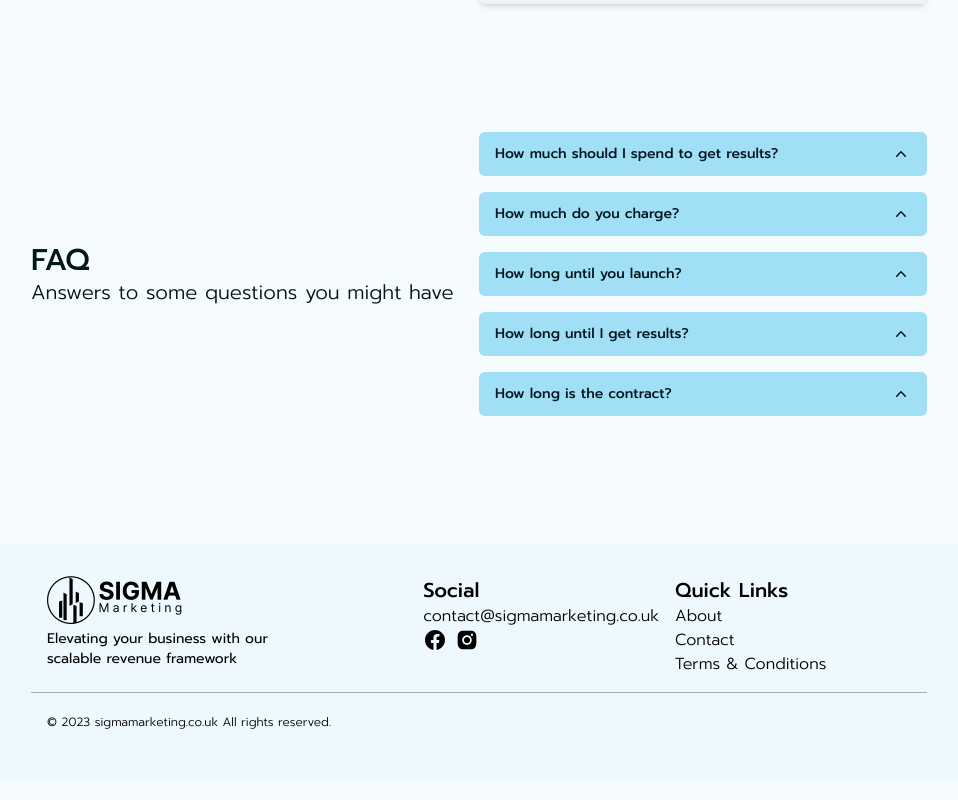
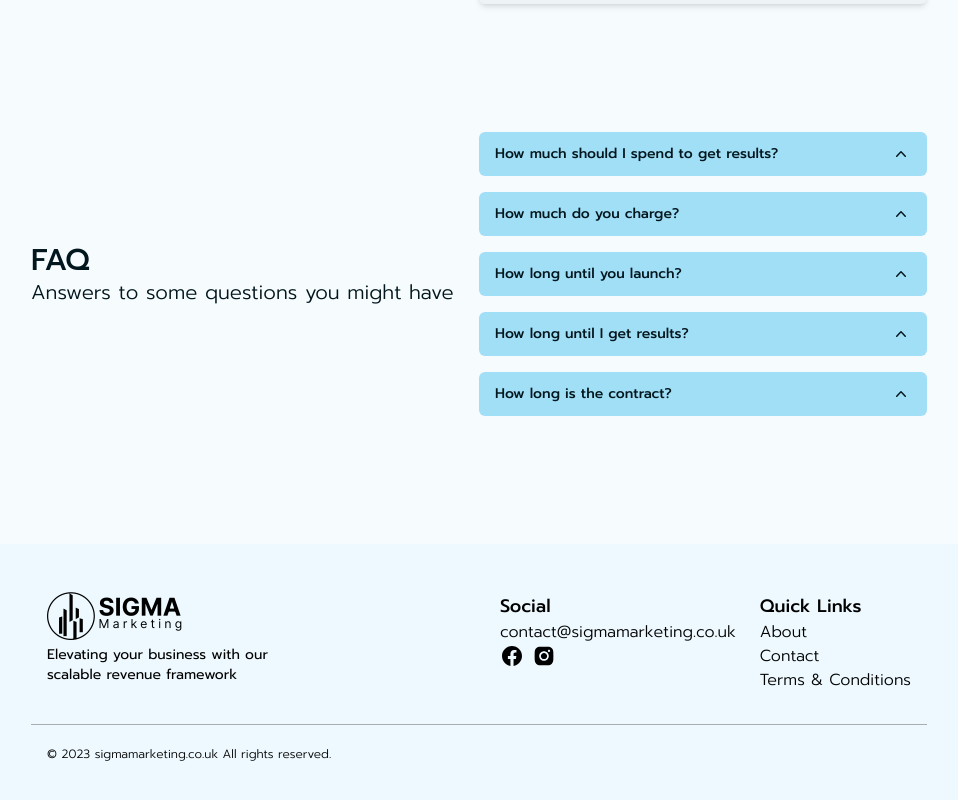
Before and after one commit to ShafiqDevs/leadluxe-marketing-website, a Next.js app: page / in a window 1280 px wide. Shown: the part 5298-6098 px from the top of the page, without its empty margins (161-1119 px from the left). Built offline with nearby package versions, Linux system fonts and the light colour scheme.

Commit message:
add smooth scrolling and fix cta button links

```diff
--- a/app/components/containers/Navbar.tsx
+++ b/app/components/containers/Navbar.tsx
@@ -7,7 +7,7 @@ import NavLink from '../ui/NavLink';
 type Props = {
 	brandIcon?: ReactNode;
 	mobileNavbar?: ReactNode;
-	navLinks: { text: string; href: string }[];
+	navLinks: { text: string; href: string; scroll?: boolean }[];
 };
 
 const Navbar = ({ brandIcon, mobileNavbar, navLinks }: Props) => {
@@ -37,6 +37,7 @@ const Navbar = ({ brandIcon, mobileNavbar, navLinks }: Props) => {
 							key={uuidv4()}
 							text={item.text}
 							href={item.href}
+							scroll={item.scroll}
 						/>
 					))}
 					<li className='rounded-full text-2xl'>
--- a/app/components/containers/SideTextContainer.tsx
+++ b/app/components/containers/SideTextContainer.tsx
@@ -17,11 +17,11 @@ const SideTextContainer = ({
 	return (
 		<div className='grid grid-cols-1 lg:grid-cols-2 w-full h-fit gap-16 lg:gap-0 '>
 			<div
-				className={`flex w-fit h-full ${
+				className={`flex h-full col-span-1 ${
 					textDirection === 'Right' && 'lg:order-last lg:mx-auto'
 				}`}>
 				<div
-					className={`flex flex-col justify-center col-span-1 text-center lg:text-start`}>
+					className={`flex flex-col w-full justify-center items-center lg:items-start`}>
 					<h3 className='text-3xl font-medium w-fit'>{Title}</h3>
 					<h4 className='text-xl font-light w-fit '>{subTitle}</h4>
 				</div>
--- a/app/components/ui/NavLink.tsx
+++ b/app/components/ui/NavLink.tsx
@@ -6,12 +6,14 @@ import { usePathname } from 'next/navigation';
 type Props = {
 	text: string;
 	href: string;
+	scroll?: boolean;
 };
 
-const NavLink = ({ text, href }: Props) => {
+const NavLink = ({ text, href, scroll = true }: Props) => {
 	return (
 		<Link
 			href={href}
+			scroll={scroll}
 			className={`${
 				usePathname() === href && 'bg-primary'
 			}  p-2 lg:p-1 w-full md:w-fit text-base text-text md:text-lg font-light hover:bg-primary/30 rounded-md  transition-all duration-200 `}>
--- a/app/layout.tsx
+++ b/app/layout.tsx
@@ -37,7 +37,7 @@ export default function RootLayout({
 	return (
 		<html
 			lang='en'
-			className='dark'
+			className='dark scroll-smooth'
 			style={{
 				colorScheme: 'dark',
 				fontFamily: prompt.style.fontFamily,
@@ -58,7 +58,10 @@ export default function RootLayout({
 						navLinks={[
 							{ text: 'services', href: '/services' },
 							{ text: 'about us', href: '/about-us' },
-							{ text: 'contact', href: '#section-contact_form' },
+							{
+								text: 'contact',
+								href: '#section-contact_form',
+							},
 						]}
 						mobileNavbar={
 							<MobileNavbar
@@ -81,7 +84,7 @@ export default function RootLayout({
 						{/* container 1 */}
 						<div
 							className='flex flex-col items-start gap-2 w-full
-					lg:flex-row px-4'>
+					lg:flex-row p-4'>
 							<div className='flex flex-col items-start gap-1'>
 								<Link
 									href={`/`}
@@ -96,14 +99,12 @@ export default function RootLayout({
 							<div
 								className='flex justify-start w-full
 						lg:justify-end'>
-								<div
-									className='grid grid-cols-1 w-fit gap-4
-							lg:grid-cols-2 '>
+								<div className='flex flex-col lg:flex-row gap-6 flex-wrap '>
 									{/* column 1 */}
-									<div className='col-span-1 flex flex-col items-start'>
-										<h4 className='text-xl font-medium'>Social</h4>
+									<div className='col-span-1 flex flex-col items-start '>
+										<h4 className='text-lg font-medium'>Social</h4>
 										<Link
-											className='text-base font-light'
+											className=' text-base font-light hover:underline'
 											href={`mailto:${config_contact_details.Email.defaultEmail}`}>
 											{config_contact_details.Email.defaultEmail}
 										</Link>
@@ -124,7 +125,7 @@ export default function RootLayout({
 									</div>
 									{/* column 2 */}
 									<div className='col-span-1 flex flex-col items-start'>
-										<h4 className='text-xl font-medium'>
+										<h4 className='text-lg font-medium'>
 											Quick Links
 										</h4>
 										<Link
@@ -134,6 +135,7 @@ export default function RootLayout({
 										</Link>
 										<Link
 											className='text-base font-light hover:underline'
+											scroll={false}
 											href={`#section-contact_form`}>
 											Contact
 										</Link>
@@ -148,7 +150,7 @@ export default function RootLayout({
 						</div>
 
 						{/* container 2 */}
-						<div className='w-full h-fit border-t border-black/30 dark:border-white/30 py-4 px-4'>
+						<div className='w-full h-fit border-t border-black/30 dark:border-white/30 p-4'>
 							<span className='text-xs font-light'>
 								© 2023 sigmamarketing.co.uk All rights reserved.
 							</span>
--- a/app/page.tsx
+++ b/app/page.tsx
@@ -237,7 +237,10 @@ export default function Home() {
 								"Once we get access, you're good to go. No hassle or code required",
 							paragraph:
 								'During the onboarding meeting, your dedicated account manager will get the necessary access to create, manage, and scale your ads.',
-							link: { text: 'Get free consultation', url: '' },
+							link: {
+								text: 'Get free consultation',
+								url: '#section-contact_form',
+							},
 							image: {
 								main: {
 									url: '/ads images/women with notebook.jpg',
@@ -258,7 +261,10 @@ export default function Home() {
 								"Sigma's ad experts, will guide the budget strategy to achieve your desired goals and scale.",
 							paragraph:
 								'We use both Performance-based budgeting and Dynamic resources allocation, two proven strategies in order to optimise the performance of your ads based on the budget of your choosing.',
-							link: { text: 'Get free consultation', url: '' },
+							link: {
+								text: 'Get free consultation',
+								url: '#section-contact_form',
+							},
 							image: {
 								main: {
 									url: '/ads images/ad-sales-woment.jpg',
@@ -276,7 +282,7 @@ export default function Home() {
 
 			<Section id='section-testimonials'>
 				<div className='flex flex-col gap-16 w-full h-fit'>
-					<div className='flex flex-col items-center'>
+					<div className='flex flex-col items-center text-center'>
 						<h3 className='text-3xl font-medium'>Testimonials</h3>
 						<h4 className='text-2xl font-normal'>
 							What our clients are saying about our work
```
